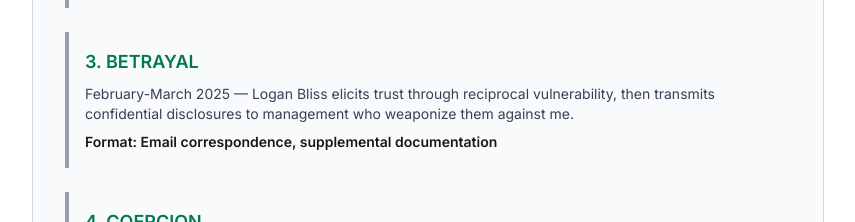
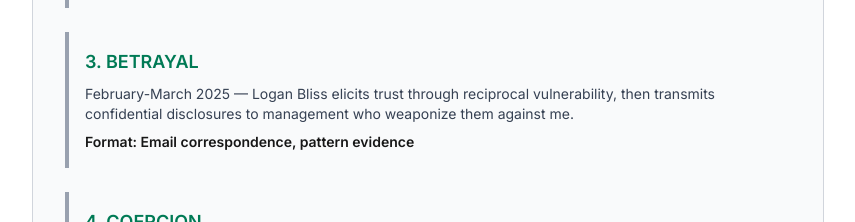
Before and after one commit to rswfire/rswfire.oprd, a Next.js app: page /evidence in a window 1280 px wide. Shown: the part 940-1162 px from the top of the page, without its empty margins (368-1223 px from the left). Built offline with nearby package versions, Linux system fonts and the light colour scheme.

Commit message:
Updated Evidence.tsx

```diff
--- a/app/(archive)/evidence/page.tsx
+++ b/app/(archive)/evidence/page.tsx
@@ -68,7 +68,7 @@ export default function EvidencePage() {
                         February-March 2025 — Logan Bliss elicits trust through reciprocal vulnerability, then transmits confidential disclosures to management who weaponize them against me.
                     </div>
                     <div className="mt-2 text-sm font-semibold">
-                        Format: Email correspondence, supplemental documentation
+                        Format: Email correspondence, pattern evidence
                     </div>
                 </div>
 
```
